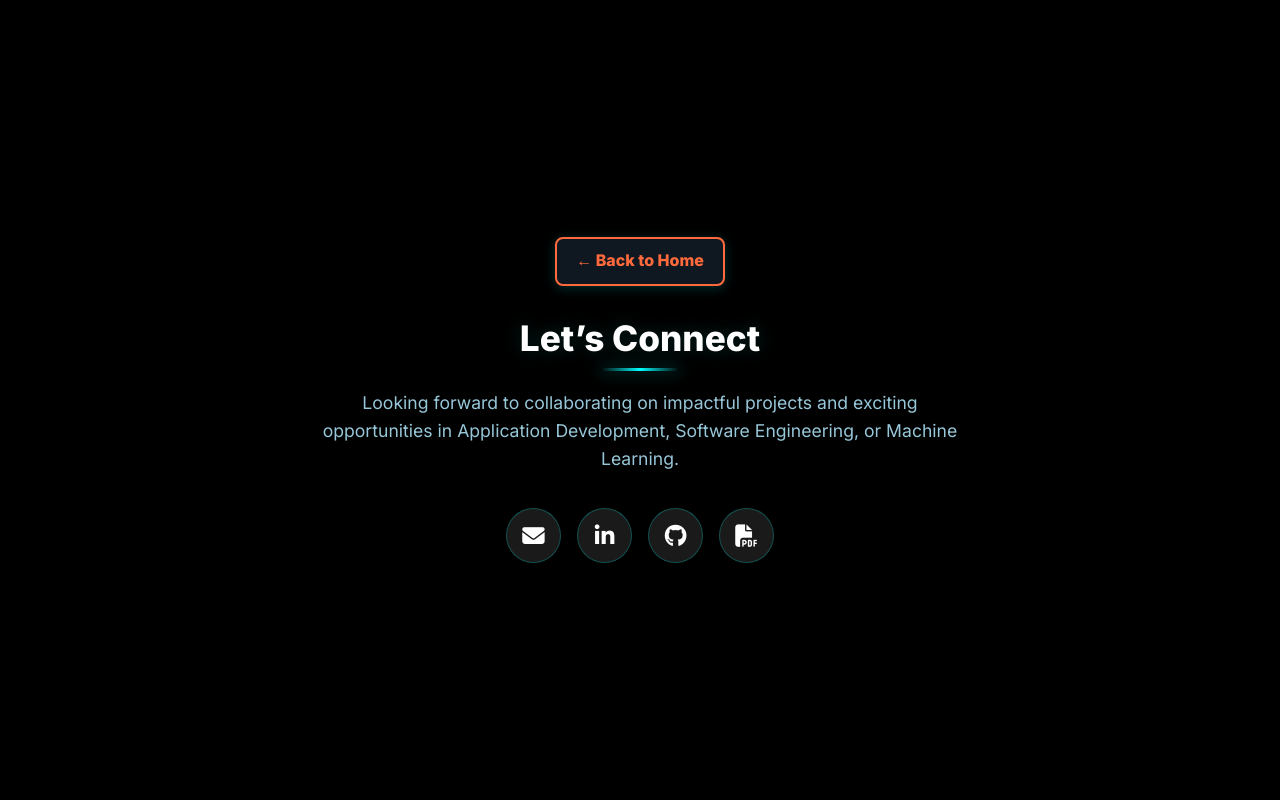
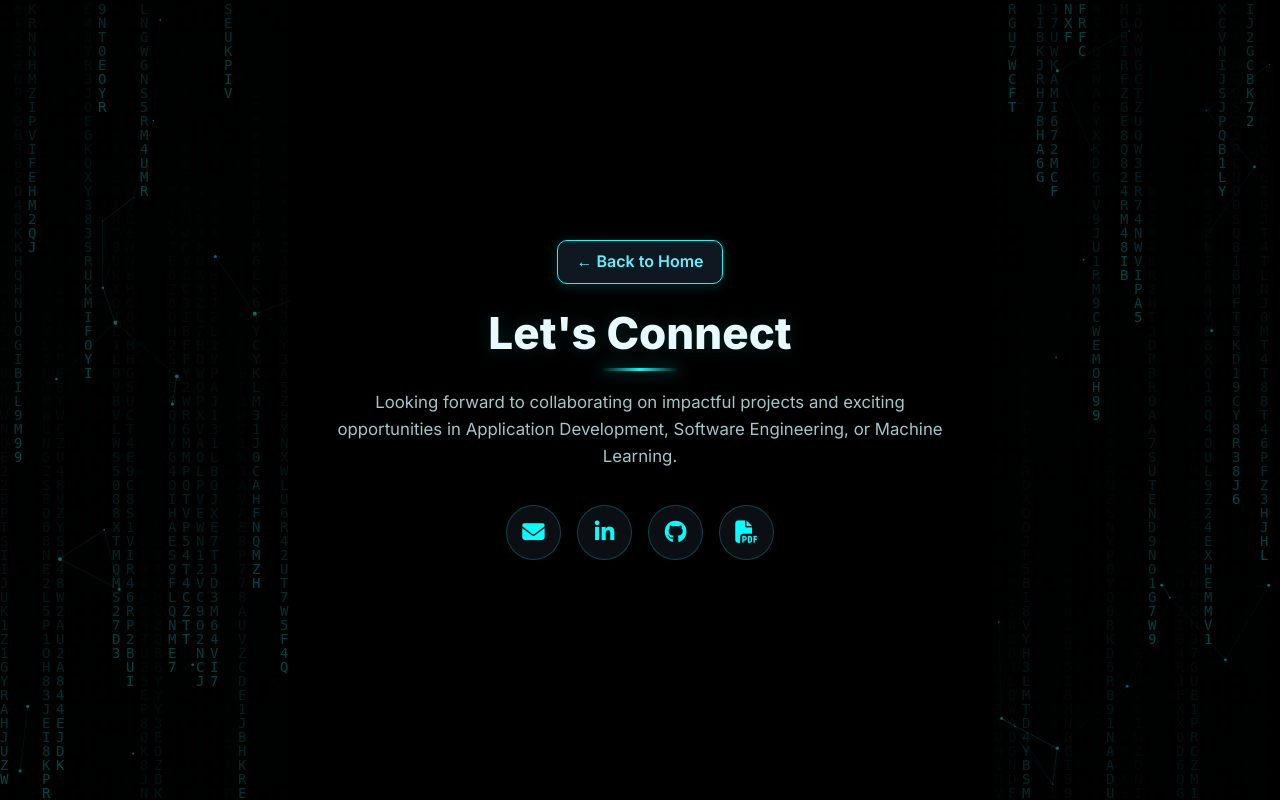
Before and after one commit to addy16-darsh/portfolio, a Flask app: page /contact in a window 1280 px wide. Run offline with Flask 3, Linux system fonts and the light colour scheme.

Commit message:
Refactor contact.html for improved readability and structure

```diff
--- a/templates/contact.html
+++ b/templates/contact.html
@@ -6,102 +6,52 @@
   <title>Contact | Balagopal Portfolio</title>
   <link rel="stylesheet" href="{{ url_for('static', filename='css/style.css') }}">
   <link href="https://fonts.googleapis.com/css2?family=Inter:wght@400;600;800&display=swap" rel="stylesheet">
-  <!-- Font Awesome CDN -->
   <link rel="stylesheet" href="https://cdnjs.cloudflare.com/ajax/libs/font-awesome/6.5.0/css/all.min.css">
-
   <style>
     body, html {
-      height: 100%;
-      margin: 0;
-      padding: 0;
-      background: #000;
+      height: 100%; margin: 0; padding: 0;
+      background: var(--bg);
       font-family: 'Inter', Arial, sans-serif;
-      color: #fff;
+      color: var(--text);
       display: flex;
+      flex-direction: column;
       justify-content: center;
       align-items: center;
-      overflow: hidden;
+      text-align: center;
     }
-
-    #contact {
-      text-align: center;
-      max-width: 700px;
-      padding: 2rem;
-    }
-
-    #contact h2 {
-      font-size: 2.2rem;
-      font-weight: 800;
-      color: #fff;
-      margin-bottom: 0.5em;
-    }
-
-    #contact p.muted {
-      font-size: 1.1rem;
-      color: #b2eaff;
-      margin-bottom: 2em;
-      opacity: 0.85;
-    }
-
-    /* Icon buttons */
-    .social-links {
-      display: flex;
-      gap: 1rem;
-      justify-content: center;
-    }
-
-    .social-links a {
-      width: 55px;
-      height: 55px;
-      background: #1a1a1a;
-      border-radius: 50%;
-      display: flex;
-      justify-content: center;
-      align-items: center;
-      color: #fff;
-      font-size: 1.4rem;
-      transition: all 0.3s ease;
-      text-decoration: none;
-    }
-
-    .social-links a:hover {
-      background: #ff6a3d;
-      transform: translateY(-4px);
-    }
-
-    .back-btn {
-      display: inline-block;
-      margin-bottom: 2rem;
-      padding: 0.6rem 1.2rem;
-      font-weight: 700;
-      font-size: 1rem;
-      color: #ff6a3d;
-      border: 2px solid #ff6a3d;
-      border-radius: 8px;
-      text-decoration: none;
-      transition: all 0.3s ease;
-    }
-
-    .back-btn:hover {
-      background: #ff6a3d;
-      color: #fff;
-      transform: translateY(-2px);
-    }
+    #contact { max-width: 700px; padding: 2rem; }
+    #contact p.muted { color: var(--muted); font-size: 1.05rem; margin-bottom: 2.2rem; }
   </style>
 </head>
 <body>
+  <canvas id="matrix"></canvas>
+  <canvas id="particles"></canvas>
+
   <section id="contact">
     <a class="back-btn" href="{{ url_for('index') }}">← Back to Home</a>
-    <h2>Let’s Connect</h2>
-    <p class="muted">Looking forward to collaborating on impactful projects and exciting opportunities in Application Development, Software Engineering, or Machine Learning.</p>
+    <h2>Let's Connect</h2>
+    <p class="muted">
+      Looking forward to collaborating on impactful projects and exciting opportunities in
+      Application Development, Software Engineering, or Machine Learning.
+    </p>
 
-    <!-- Social Media Logos -->
     <div class="social-links">
-      <a href="mailto:baluu1603@gmail.com"><i class="fas fa-envelope"></i></a>
-      <a href="https://www.linkedin.com/in/balagopal-m-1b9a7b226" target="_blank"><i class="fab fa-linkedin-in"></i></a>
-      <a href="https://github.com/" target="_blank"><i class="fab fa-github"></i></a>
-      <a href="{{ url_for('static', filename='images/balagopal.pdf') }}" download><i class="fas fa-file-pdf"></i></a>
+      <a href="mailto:{{ socials.email }}" title="Email" aria-label="Send email">
+        <i class="fas fa-envelope"></i>
+      </a>
+      <a href="{{ socials.linkedin }}" target="_blank" rel="noopener" title="LinkedIn" aria-label="LinkedIn profile">
+        <i class="fab fa-linkedin-in"></i>
+      </a>
+      <a href="{{ socials.github }}" target="_blank" rel="noopener" title="GitHub" aria-label="GitHub profile">
+        <i class="fab fa-github"></i>
+      </a>
+      <a href="{{ socials.resume }}" download title="Download Résumé" aria-label="Download résumé PDF">
+        <i class="fas fa-file-pdf"></i>
+      </a>
     </div>
   </section>
+
+  <script src="{{ url_for('static', filename='js/matrix.js') }}"></script>
+  <script src="{{ url_for('static', filename='js/particles.js') }}"></script>
 </body>
 </html>
```
